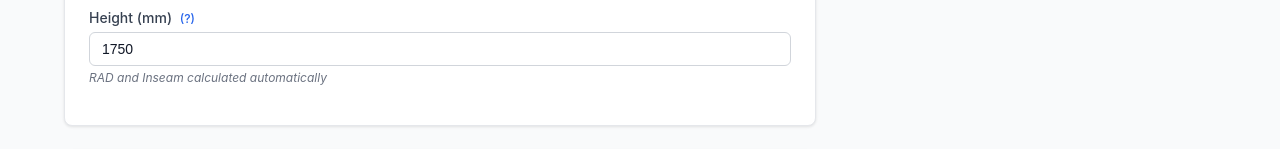
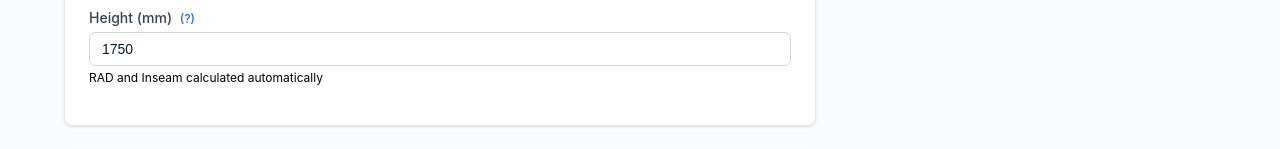
Before and after one commit to leelikesbikes/dirt-calculator, a Next.js app: page /app in a window 1280 px wide. Shown: the part 503-652 px from the top of the page. Built offline with nearby package versions, Linux system fonts and the light colour scheme.

Commit message:
Add files via upload

```diff
--- a/app/app/page.module.css
+++ b/app/app/page.module.css
@@ -74,8 +74,7 @@
 
 .helpText {
   font-size: 12px;
-  color: #6b7280;
-  font-style: italic;
+  color: #000000;
   margin-top: 4px;
 }
 
```
